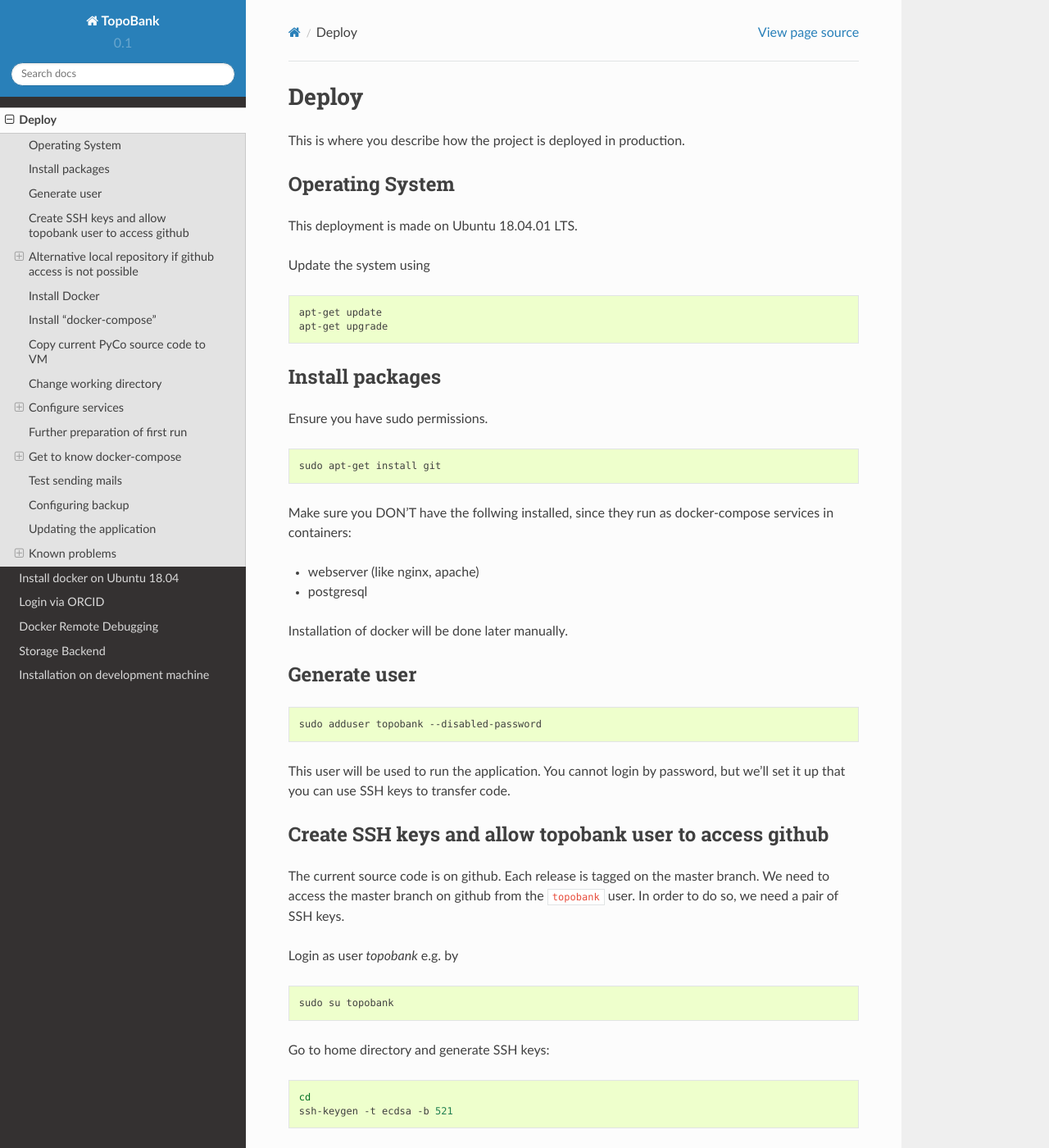
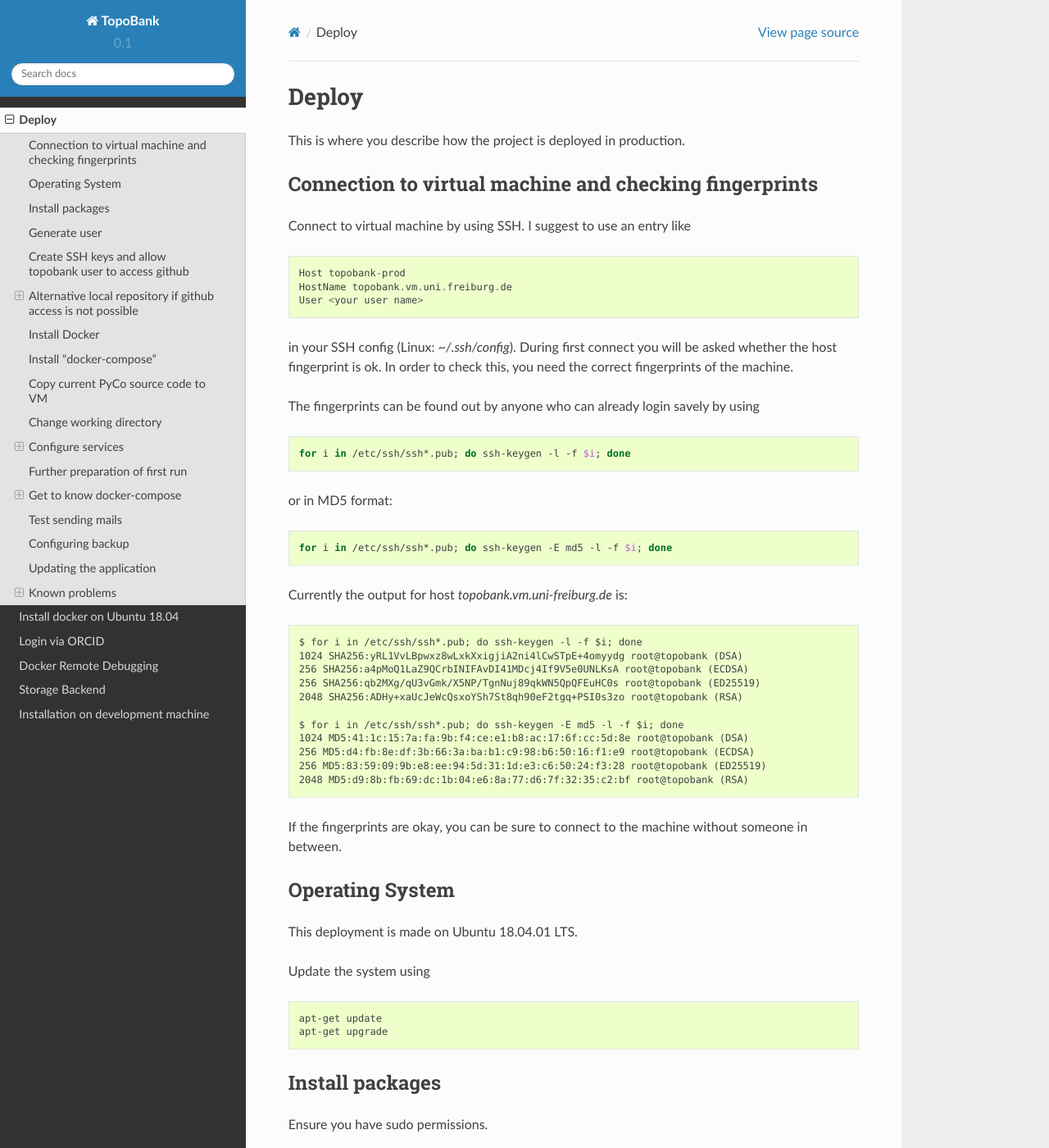
Before and after one commit to ContactEngineering/topobank, a Sphinx documentation site: the page built from docs/deploy.rst, in a window 1280 px wide and 1400 px high. Shown: the whole window at 82% size. Built offline with Sphinx 7.4.7 and the Read the Docs theme 2.0.0, drawn with Linux system fonts in a browser that asks for light colours; some of the changed text lies outside the part shown.

Commit message:
DOC: Added section about how to check fingerprints.

```diff
--- a/docs/deploy.rst
+++ b/docs/deploy.rst
@@ -6,6 +6,48 @@ This is where you describe how the project is deployed in production.
 .. role:: bash(code)
    :language: bash
 
+
+Connection to virtual machine and checking fingerprints
+-------------------------------------------------------
+
+Connect to virtual machine by using SSH. I suggest to use an entry like
+::
+
+    Host topobank-prod
+    HostName topobank.vm.uni.freiburg.de
+    User <your user name>
+
+in your SSH config (Linux: `~/.ssh/config`).
+During first connect you will be asked whether the host fingerprint is ok.
+In order to check this, you need the correct fingerprints of the machine.
+
+The fingerprints can be found out by anyone who can already login savely by using
+
+.. code:: bash
+
+    for i in /etc/ssh/ssh*.pub; do ssh-keygen -l -f $i; done
+
+or in MD5 format:
+
+.. code:: bash
+
+    for i in /etc/ssh/ssh*.pub; do ssh-keygen -E md5 -l -f $i; done
+
+Currently the output for host `topobank.vm.uni-freiburg.de` is::
+
+    $ for i in /etc/ssh/ssh*.pub; do ssh-keygen -l -f $i; done
+    1024 SHA256:yRL1VvLBpwxz8wLxkXxigjiA2ni4lCwSTpE+4omyydg root@topobank (DSA)
+    256 SHA256:a4pMoQ1LaZ9QCrbINIFAvDI41MDcj4If9V5e0UNLKsA root@topobank (ECDSA)
+    256 SHA256:qb2MXg/qU3vGmk/X5NP/TgnNuj89qkWN5QpQFEuHC0s root@topobank (ED25519)
+    2048 SHA256:ADHy+xaUcJeWcQsxoYSh7St8qh90eF2tgq+PSI0s3zo root@topobank (RSA)
+
+    $ for i in /etc/ssh/ssh*.pub; do ssh-keygen -E md5 -l -f $i; done
+    1024 MD5:41:1c:15:7a:fa:9b:f4:ce:e1:b8:ac:17:6f:cc:5d:8e root@topobank (DSA)
+    256 MD5:d4:fb:8e:df:3b:66:3a:ba:b1:c9:98:b6:50:16:f1:e9 root@topobank (ECDSA)
+    256 MD5:83:59:09:9b:e8:ee:94:5d:31:1d:e3:c6:50:24:f3:28 root@topobank (ED25519)
+    2048 MD5:d9:8b:fb:69:dc:1b:04:e6:8a:77:d6:7f:32:35:c2:bf root@topobank (RSA)
+
+If the fingerprints are okay, you can be sure to connect to the machine without someone in between.
 
 Operating System
 ----------------
@@ -299,8 +341,8 @@ could be used to hack the site.
 
 .. todo:: Add information where to place this information.
 
-.envs/.production/.caddy
-........................
+Config file `.envs/.production/.caddy`
+......................................
 
 Configures the web server `caddy`. Example:
 
@@ -312,8 +354,8 @@ Configures the web server `caddy`. Example:
 
 Caddy is used because it allows for having an SSL-secured site very easily.
 
-.envs/.production./django
-.........................
+Config file `.envs/.production./django`
+.......................................
 
 Configures Python part: Django and Celery. You can use this as template:
 
@@ -365,8 +407,8 @@ Replace all "<...>" values with long random strings or known passwords, as descr
 For the Django secret and the passwords you can also use punctuation.
 
 
-.envs/.production/.postgres
-...........................
+Config file `.envs/.production/.postgres`
+.........................................
 
 Configures the PostGreSQL database:
 
```
